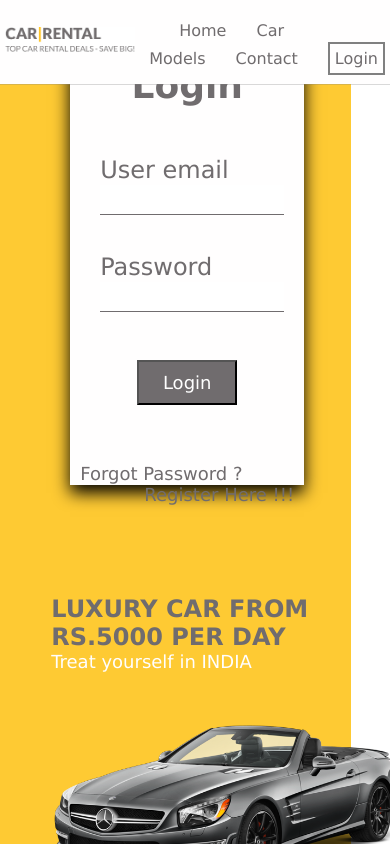
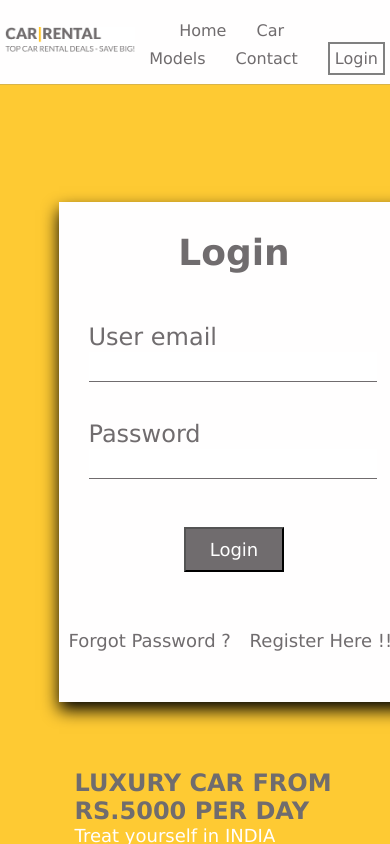
Before and after one commit to Rakul06/car-rental-portal-react, a React (Create React App) app: page /Login in a window 390 px wide. Shown: the top 844 px of the page. Built offline with nearby package versions, Linux system fonts and the light colour scheme; no server answers.

Commit message:
Update Login.css

```diff
--- a/src/Components/Login.css
+++ b/src/Components/Login.css
@@ -85,23 +85,41 @@ form span{
 
 
 
-@media only screen and (max-width: 800px){
+@media only screen and (max-width: 785px){
     .main-container{
-        height: 130vh;
-        width: 90vw;
+        height: 150vh;
+        width: 100vw;
         flex-direction: column;
+        align-items: center;
+        justify-content: center;
     }
-    .image{
-        margin-top: 20%;
-    }
+
     .form form{
-        margin-left: 20%;
-        height: 450px;
+        margin-left: 0%;
+        height: 500px;
         width: 60vw;
         margin-top: 10%;
+        margin-bottom: 10px;
     }
     .image img{
         width: 100%;
     }
 
 }
+
+@media only screen and (max-width: 480px){
+    .main-container{
+        width: 120vw;
+    }
+    .form form{
+        margin-left: 0%;
+        height: 500px;
+        width: 90vw;
+        margin-top: 10%;
+        margin-bottom: 10px;
+    }
+    .image img{
+        width: 140%;
+        margin-left: -90px;
+    }
+}
```
